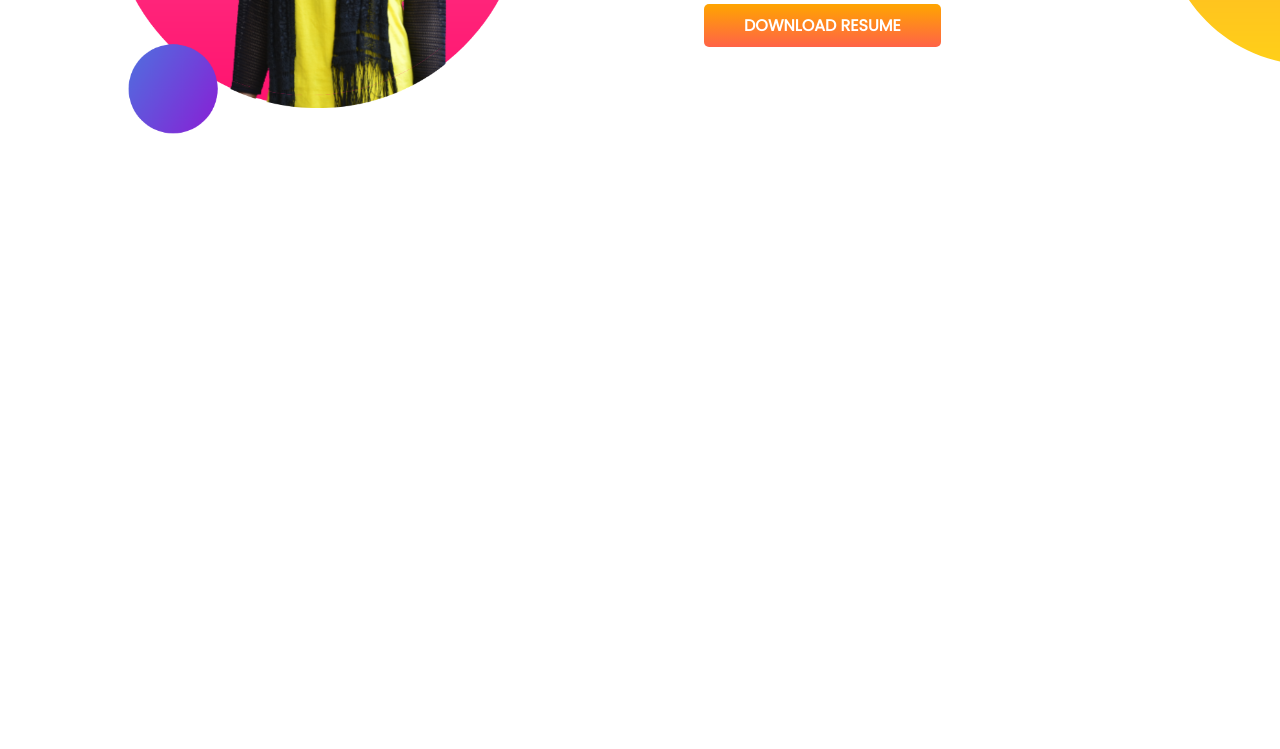
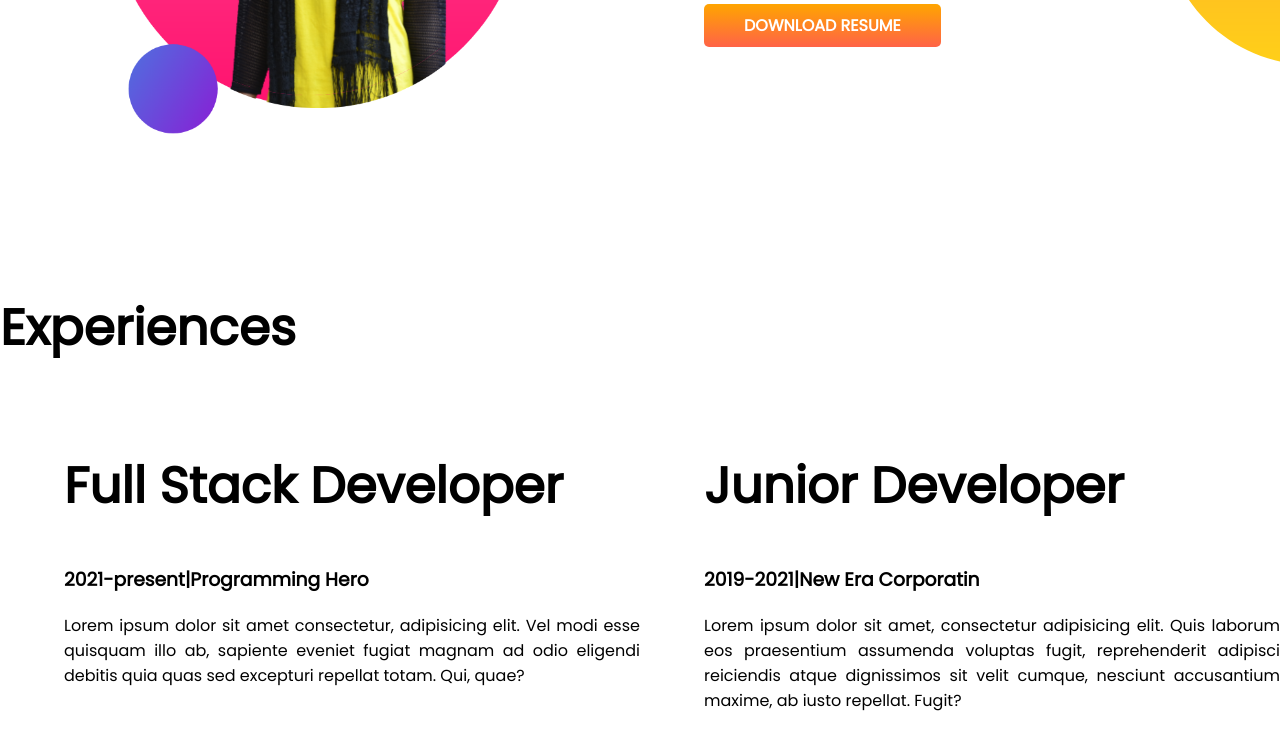
Before and after one commit to chowdhury-eshita/developers-portfolio, a plain HTML site: page index.html in a window 1280 px wide. Shown: the part 947-1696 px from the top of the page. Before the commit the page ends 1238 px from the top, so only its background shows below. Drawn offline with Linux system fonts and the light colour scheme.

Commit message:
experience section

```diff
--- a/index.html
+++ b/index.html
@@ -13,7 +13,7 @@
 </head>
 
 <body>
-    <section class="top-banner">
+    <section class="first-section flexible-container">
         <div class="half-width">
             <h1>Welcome to</h1>
             <h1>My <span class="h.color">portfolio</span> Website</h1>
@@ -32,7 +32,7 @@
 
 
 
-    <section class="dream-big">
+    <section class="dream-big flexible-container">
         <div class="half-width">
             <img src="images/Eshita2.png" alt="">
         </div>
@@ -45,6 +45,26 @@
             <a class="link-button" target="_blank" href="">DOWNLOAD RESUME</a>
         </div>
     </section>
+
+    <section class="experience-area">
+        <h1>Experiences</h1>
+        <div class="flexible-container">
+            <div class="half-width">
+                <h1>Full Stack Developer</h1>
+                <h3>2021-present|Programming Hero</h3>
+                <p>Lorem ipsum dolor sit amet consectetur, adipisicing elit. Vel modi esse quisquam illo ab, sapiente
+                    eveniet fugiat magnam ad odio eligendi debitis quia quas sed excepturi repellat totam. Qui, quae?
+                </p>
+            </div>
+            <div class="half-width">
+                <h1>Junior Developer</h1>
+                <h3>2019-2021|New Era Corporatin</h3>
+                <p>Lorem ipsum dolor sit amet, consectetur adipisicing elit. Quis laborum eos praesentium assumenda
+                    voluptas fugit, reprehenderit adipisci reiciendis atque dignissimos sit velit cumque, nesciunt
+                    accusantium maxime, ab iusto repellat. Fugit?</p>
+            </div>
+        </div>
+    </section>
 </body>
 
 </html>
--- a/style.css
+++ b/style.css
@@ -11,7 +11,7 @@ p{
 .h-color{
     color: orange;
 }
-section{
+.flexible-container{
     display: flex;
     margin-bottom: 150px;
 }
@@ -31,7 +31,7 @@ section{
     font-weight: 700;
 
 }
-.top-banner{
+.first-section{
     background-image: url(images/top-banner.png);
     background-repeat: no-repeat;
 }
```
